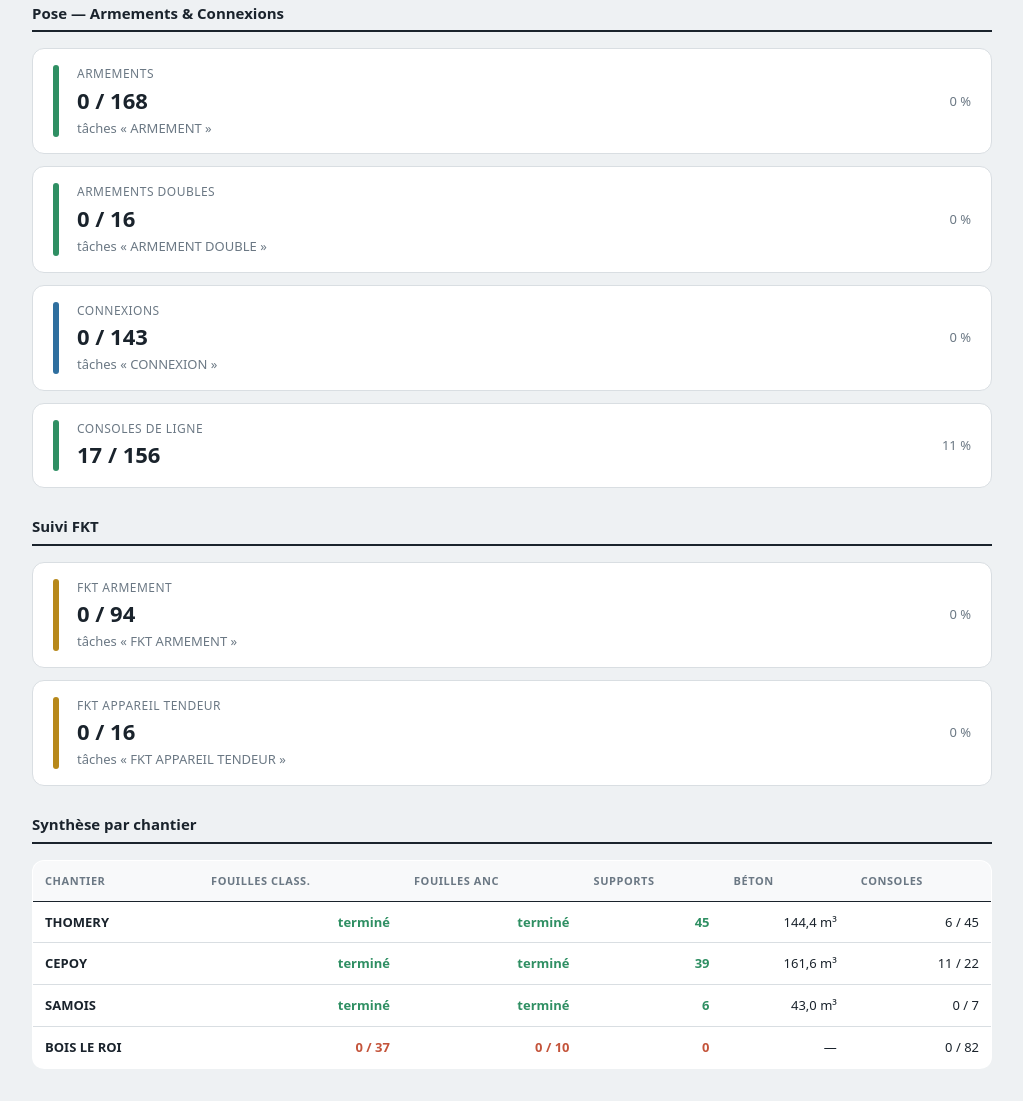
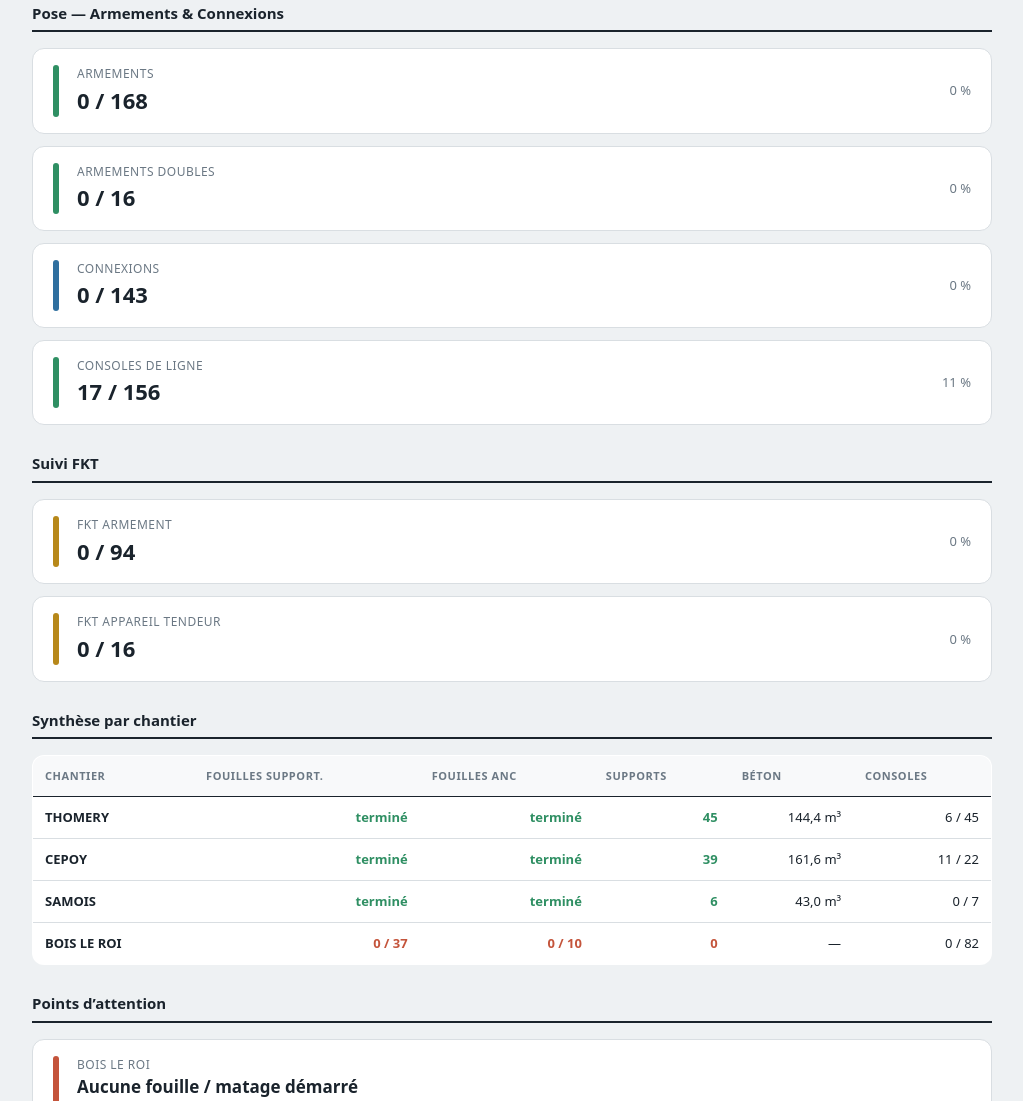
Before and after one commit to lebob18-ux/AVANCEMENT_AINM, a plain HTML site: page index.html in a window 1280 px wide. Shown: the part 1220-2321 px from the top of the page, without its empty margins (128-1151 px from the left). Drawn offline with Linux system fonts and the light colour scheme.

Commit message:
Refactor Pose and FKT sections in index.html

```diff
--- a/index.html
+++ b/index.html
@@ -348,23 +348,23 @@ function render(key) {
 
   // Pose section
   html += `<section><h2>Pose — Armements & Connexions</h2><div class="bigs">
-    <div class="big"><div class="bar" style="background:var(--pose)"></div><div class="content"><div class="lab">Armements</div><div class="val">${c.armement[0]} / ${c.armement[1]}</div><div class="sub">tâches « ARMEMENT »</div></div><div class="right">${pct(c.armement[0],c.armement[1])} %</div></div>
-    <div class="big"><div class="bar" style="background:var(--pose)"></div><div class="content"><div class="lab">Armements doubles</div><div class="val">${c.double[0]} / ${c.double[1]}</div><div class="sub">tâches « ARMEMENT DOUBLE »</div></div><div class="right">${pct(c.double[0],c.double[1])} %</div></div>
-    <div class="big"><div class="bar" style="background:var(--sx)"></div><div class="content"><div class="lab">Connexions</div><div class="val">${c.connexion[0]} / ${c.connexion[1]}</div><div class="sub">tâches « CONNEXION »</div></div><div class="right">${pct(c.connexion[0],c.connexion[1])} %</div></div>
+    <div class="big"><div class="bar" style="background:var(--pose)"></div><div class="content"><div class="lab">Armements</div><div class="val">${c.armement[0]} / ${c.armement[1]}</div></div><div class="right">${pct(c.armement[0],c.armement[1])} %</div></div>
+    <div class="big"><div class="bar" style="background:var(--pose)"></div><div class="content"><div class="lab">Armements doubles</div><div class="val">${c.double[0]} / ${c.double[1]}</div></div><div class="right">${pct(c.double[0],c.double[1])} %</div></div>
+    <div class="big"><div class="bar" style="background:var(--sx)"></div><div class="content"><div class="lab">Connexions</div><div class="val">${c.connexion[0]} / ${c.connexion[1]}</div></div><div class="right">${pct(c.connexion[0],c.connexion[1])} %</div></div>
     <div class="big"><div class="bar" style="background:var(--pose)"></div><div class="content"><div class="lab">Consoles de ligne</div><div class="val">${c.console[0]} / ${c.console[1]}</div></div><div class="right">${pct(c.console[0],c.console[1])} %</div></div>
   </div></section>`;
 
   // FKT section (depuis tâches RELEVER CAT / FKT)
   const fkt = D.fkt || { armement: [0,94], at: [0,16], r1r2: [0,12], feeder: [0,6] };
   html += `<section><h2>Suivi FKT</h2><div class="bigs">
-    <div class="big"><div class="bar" style="background:var(--gc)"></div><div class="content"><div class="lab">FKT Armement</div><div class="val">${fkt.armement[0]} / ${fkt.armement[1]}</div><div class="sub">tâches « FKT ARMEMENT »</div></div><div class="right">${pct(fkt.armement[0],fkt.armement[1])} %</div></div>
-    <div class="big"><div class="bar" style="background:var(--gc)"></div><div class="content"><div class="lab">FKT Appareil tendeur</div><div class="val">${fkt.at[0]} / ${fkt.at[1]}</div><div class="sub">tâches « FKT APPAREIL TENDEUR »</div></div><div class="right">${pct(fkt.at[0],fkt.at[1])} %</div></div>
+    <div class="big"><div class="bar" style="background:var(--gc)"></div><div class="content"><div class="lab">FKT Armement</div><div class="val">${fkt.armement[0]} / ${fkt.armement[1]}</div></div><div class="right">${pct(fkt.armement[0],fkt.armement[1])} %</div></div>
+    <div class="big"><div class="bar" style="background:var(--gc)"></div><div class="content"><div class="lab">FKT Appareil tendeur</div><div class="val">${fkt.at[0]} / ${fkt.at[1]}</div></div><div class="right">${pct(fkt.at[0],fkt.at[1])} %</div></div>
   </div></section>`;
 
   // Table globale only
   if (D.showTable) {
     html += `<section><h2>Synthèse par chantier</h2><table>
-      <thead><tr><th>Chantier</th><th class="n">Fouilles class.</th><th class="n">Fouilles Anc</th><th class="n">Supports</th><th class="n">Béton</th><th class="n">Consoles</th></tr></thead>
+      <thead><tr><th>Chantier</th><th class="n">Fouilles Support.</th><th class="n">Fouilles Anc</th><th class="n">Supports</th><th class="n">Béton</th><th class="n">Consoles</th></tr></thead>
       <tbody>`;
     D.table.forEach(([n, fc, fa, m, b, c, ok]) => {
       html += `<tr><td><strong>${n}</strong></td>
```
